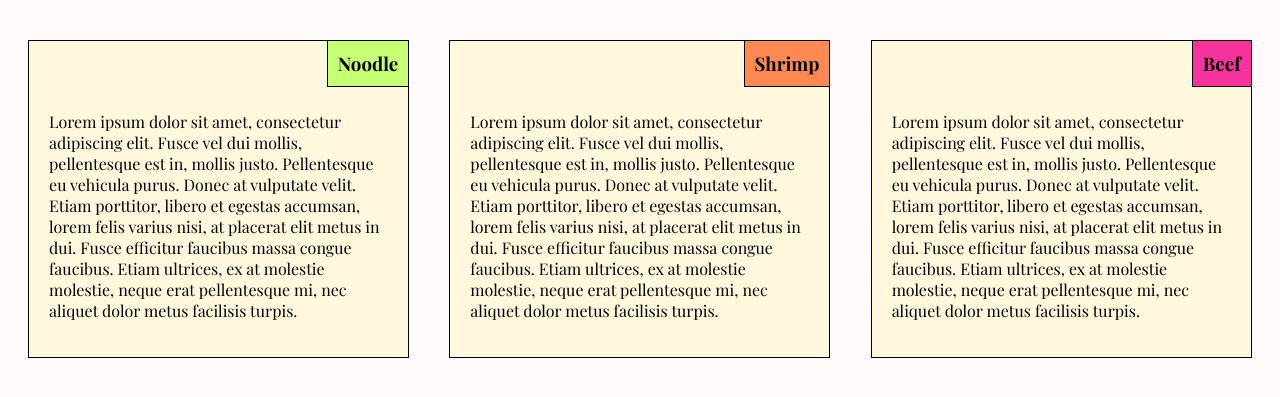
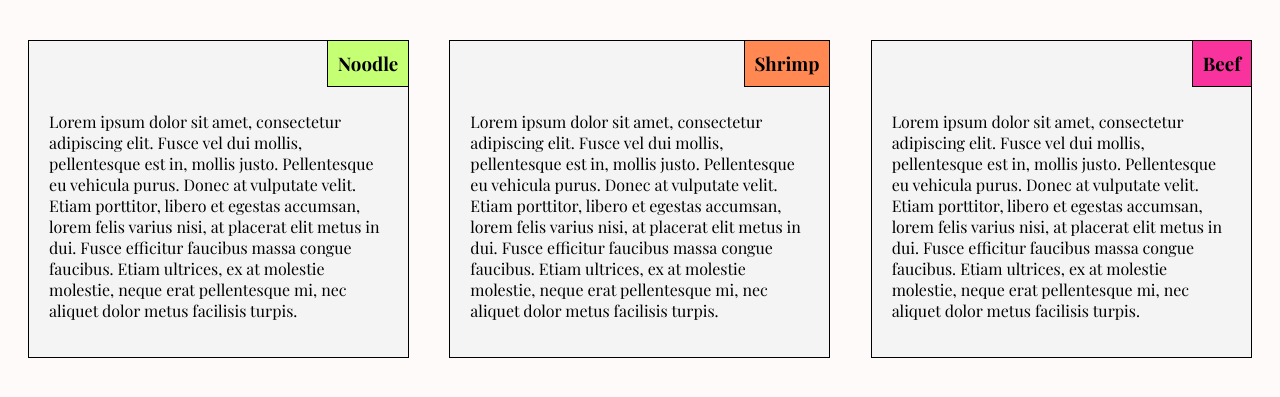
Before and after one commit to fatihamzah/coursera-test, a plain HTML site: page module2_solution/index.html in a window 1280 px wide. Shown: the part 131-528 px from the top of the page. Drawn offline with nearby package versions, Linux system fonts and the light colour scheme.

Commit message:
final form

```diff
--- a/module2_solution/css/style.css
+++ b/module2_solution/css/style.css
@@ -14,7 +14,7 @@ h1 {
 
 
 .group {
-    background-color: cornsilk;
+    background-color: #f4f4f4;
     border: 1px solid black;
     margin-left: auto;
     margin-right: auto;
@@ -65,6 +65,7 @@ h3 {
 .tiga h3 {
     background-color: #f8339d;
 }
+
 
 .tiga h3:hover {
     background-color: #790c47;
```
